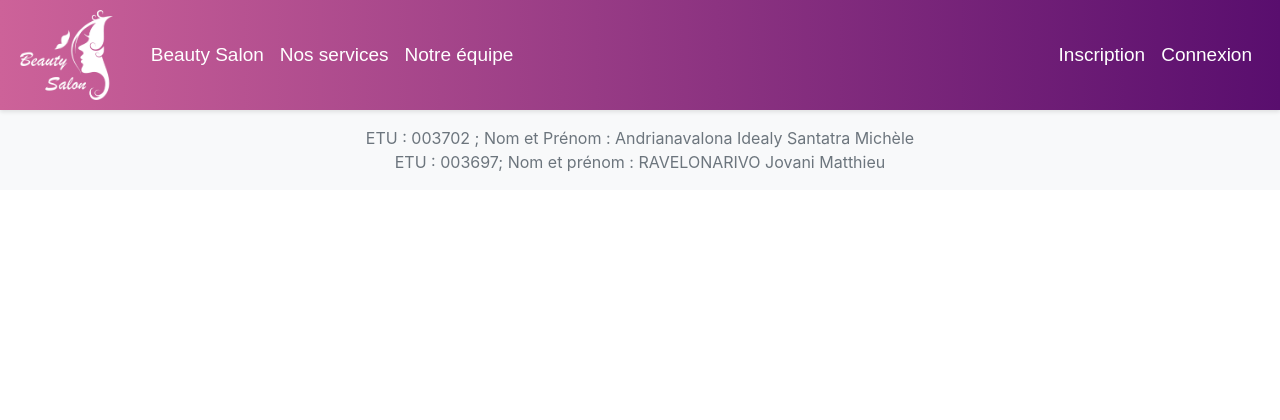
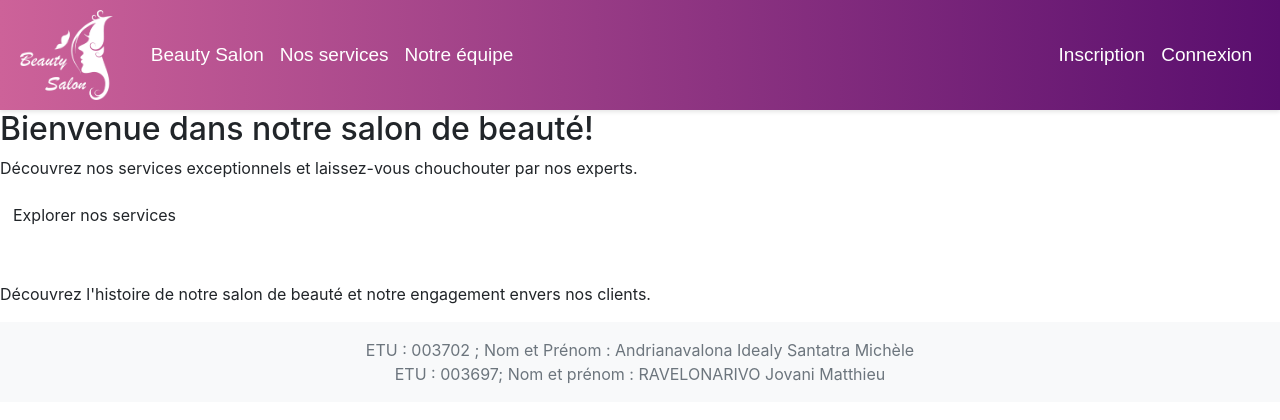
Before and after one commit to jovani494/mean_front, an Angular app: page / in a window 1280 px wide. Shown: the top 420 px of the page. Built offline with nearby package versions, Linux system fonts and the light colour scheme; no server answers.

Commit message:
Update home.component.html

```diff
--- a/src/app/home/home.component.html
+++ b/src/app/home/home.component.html
@@ -0,0 +1,10 @@
+<section id="hero">
+        <h2>Bienvenue dans notre salon de beauté!</h2>
+        <p>Découvrez nos services exceptionnels et laissez-vous chouchouter par nos experts.</p>
+        <a href="#services" class="btn">Explorer nos services</a>
+    </section> <br> <br>
+
+    <section id="about">
+
+        <p>Découvrez l'histoire de notre salon de beauté et notre engagement envers nos clients.</p>
+    </section>
```
